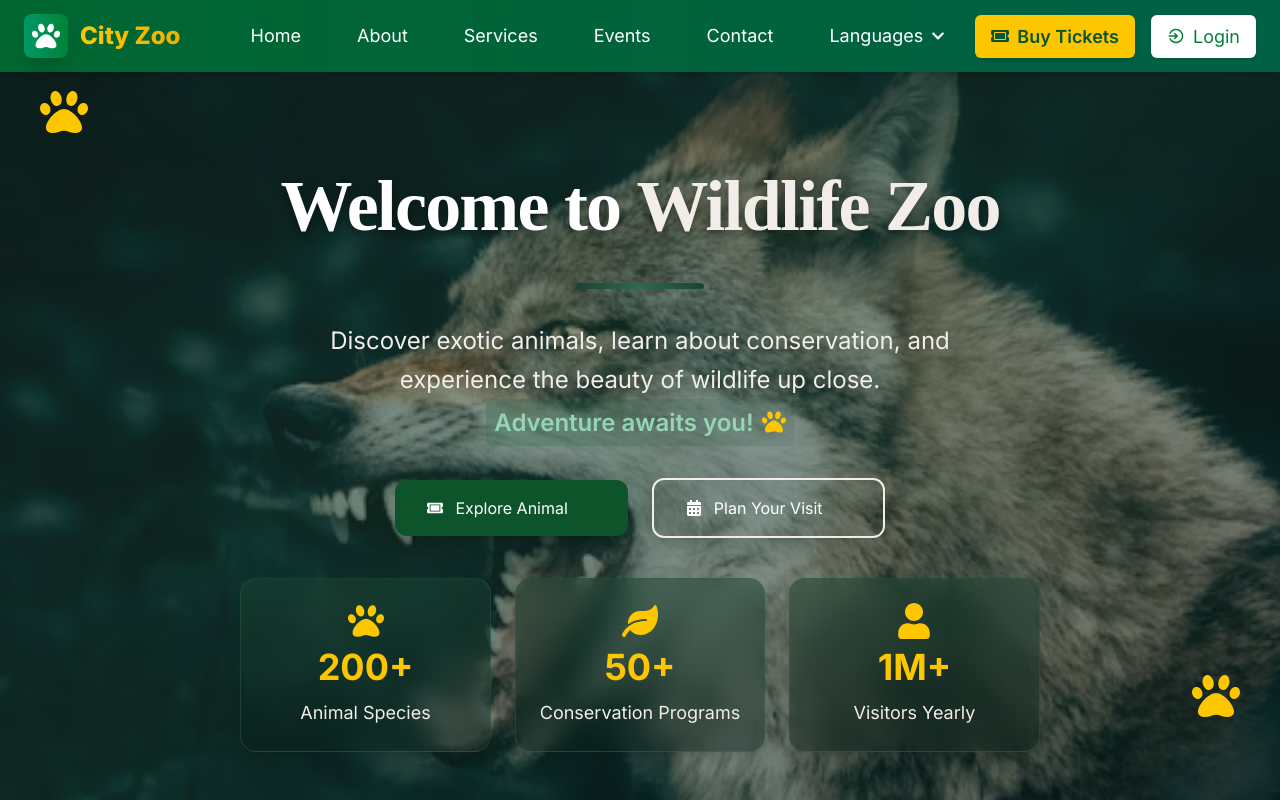
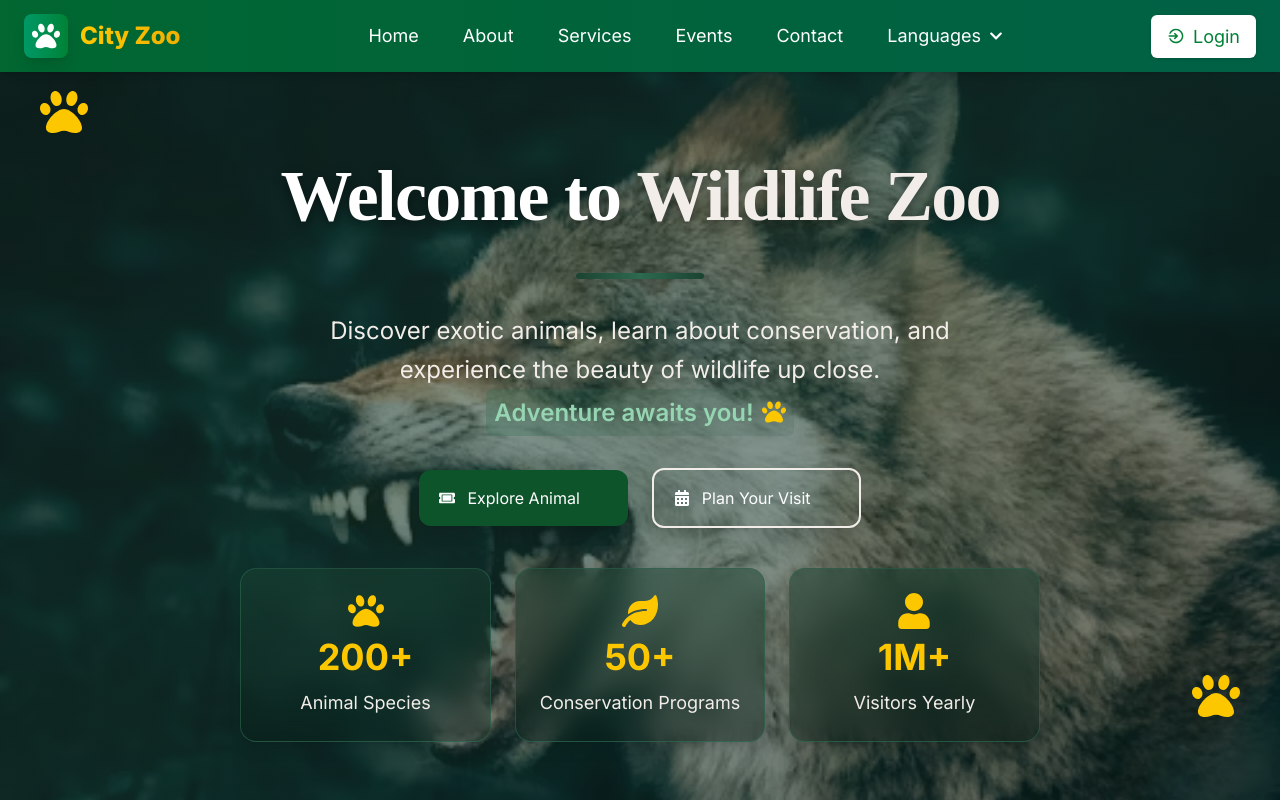
Before and after one commit to shakeel7521951/zoo, a React (Vite) app in the folder frontend/: page /contact in a window 1280 px wide. Shown: the top 800 px of the page. Built offline with nearby package versions, Linux system fonts and the light colour scheme; the HTML template or start-up script is replaced by a standard one.

Commit message:
some changing contact page

```diff
--- a/frontend/src/components/common/Navbar.jsx
+++ b/frontend/src/components/common/Navbar.jsx
@@ -61,7 +61,7 @@ const Navbar = () => {
 
             {/* Desktop Nav */}
             <div className="hidden lg:block">
-              <div className="ml-10 flex items-baseline space-x-6">
+              <div className="ml-10 flex items-baseline space-x-3">
                 {navItems.map((item, index) => (
                   <Link
                     key={index}
@@ -120,13 +120,13 @@ const Navbar = () => {
 
             {/* Desktop CTA */}
             <div className="hidden lg:flex items-center space-x-4">
-              <button
+              {/* <button
                 onClick={() => setShowModal(true)}
                 className="flex items-center text-[18px] px-4 py-2 bg-yellow-400 text-green-900 font-semibold rounded-md shadow-md hover:bg-yellow-500 transition-all duration-300 transform hover:-translate-y-1 hover:shadow-lg group"
               >
                 <FaTicketAlt className="mr-2 text-[18px] transform group-hover:scale-110 transition-transform duration-300" />
                 Buy Tickets
-              </button>
+              </button> */}
               <Link
                 to="/login"
                 className="flex items-center text-[18px] px-4 py-2 bg-white text-green-700 font-medium rounded-md shadow hover:bg-gray-100 transition-all duration-300 transform hover:-translate-y-1 hover:shadow-lg group"
@@ -192,7 +192,7 @@ const Navbar = () => {
             </div>
 
             <div className="pt-4 border-t border-green-600 mt-2">
-              <button
+              {/* <button
                 onClick={() => {
                   setIsOpen(false);
                   setShowModal(true);
@@ -200,7 +200,7 @@ const Navbar = () => {
                 className="flex items-center justify-center px-4 py-3 my-2 bg-yellow-400 text-green-900 font-semibold rounded-md shadow hover:bg-yellow-500 transition-colors duration-300 w-full"
               >
                 <FaTicketAlt className="mr-2" /> Buy Tickets
-              </button>
+              </button> */}
               <Link
                 to="/login"
                 className="flex items-center justify-center px-4 py-3 bg-white text-green-700 font-medium rounded-md shadow hover:bg-gray-100 transition-colors duration-300"
--- a/frontend/src/components/contact/ContactForm.jsx
+++ b/frontend/src/components/contact/ContactForm.jsx
@@ -45,7 +45,6 @@ export default function ContactForm() {
 
       {/* Heading */}
       <div className="text-center mb-12 sm:mb-16 relative" data-aos="fade-up">
-        <div className="absolute -top-6 sm:-top-8 left-1/2 transform -translate-x-1/2 w-20 sm:w-24 h-1 bg-gradient-to-r from-[#10291e] to-[#0e2c1f] rounded-full"></div>
         <h1
           className="text-3xl sm:text-4xl md:text-5xl font-bold mb-4 font-serif text-green-800"
           data-aos="fade-down"
@@ -230,11 +229,6 @@ export default function ContactForm() {
                   title: "Download Tickets",
                   description: "Access your zoo tickets",
                 },
-                // {
-                //   icon: FaComments,
-                //   title: "Animal & FAQs",
-                //   description: "Learn how you can support animals",
-                // },
                 {
                   icon: FaQuestionCircle,
                   title: "Visit FAQs",
--- a/frontend/src/components/contact/Hero.jsx
+++ b/frontend/src/components/contact/Hero.jsx
@@ -98,9 +98,9 @@ export default function Hero() {
           {/* Primary Button */}
           <button
             type="button"
-            className="relative bg-green-900 hover:bg-green-950 text-white px-6 py-3 sm:px-8 sm:py-4 rounded-xl shadow-lg hover:shadow-2xl hover:-translate-y-1 transition-all duration-300 group overflow-hidden flex items-center"
+            className="relative bg-green-900 hover:bg-green-950 text-white px-6 py-3 sm:px-5 sm:py-4 rounded-xl shadow-lg hover:shadow-2xl hover:-translate-y-1 transition-all duration-300 group overflow-hidden flex items-center"
           >
-            <div className="absolute inset-0 bg-gradient-to-r from-[#2D6A4F] to-[#1B4332] opacity-0 group-hover:opacity-100 transition-opacity duration-300" />
+            <div className="absolute inset-0 bg-gradient-to-r from-[#154b33] to-[rgb(27,67,50)] opacity-0 group-hover:opacity-100 transition-opacity duration-300" />
             <span className="relative z-10 whitespace-nowrap flex items-center">
               <FaTicketAlt className="mr-2 sm:mr-3 transform group-hover:scale-110 transition-transform duration-300" />
               Explore Animal
@@ -111,7 +111,7 @@ export default function Hero() {
           {/* Secondary Button */}
           <button
             type="button"
-            className="relative border-2 border-[#F2EDE9] text-white px-6 py-3 sm:px-8 sm:py-4 rounded-xl shadow-lg hover:-translate-y-1 transition-all duration-300 group overflow-hidden flex items-center"
+            className="relative border-2 border-[#F2EDE9] text-white px-6 py-3 sm:px-5 sm:py-4 rounded-xl shadow-lg hover:-translate-y-1 transition-all duration-300 group overflow-hidden flex items-center"
           >
             <div className="absolute inset-0 bg-white/5 backdrop-blur-sm opacity-0 group-hover:opacity-100 transition-opacity duration-300" />
             <span className="relative z-10 whitespace-nowrap flex items-center">
@@ -123,7 +123,7 @@ export default function Hero() {
         </div>
 
         {/* Stats */}
-        <div className="mt-10 grid grid-cols-1 md:grid-cols-3 gap-6 max-w-4xl mx-auto">
+        <div className="mt-10 pb-5 grid grid-cols-1 md:grid-cols-3 gap-6 max-w-4xl mx-auto">
           {[
             {
               number: "200+",
@@ -146,11 +146,14 @@ export default function Hero() {
           ].map((stat, index) => (
             <div
               key={index}
-              className="bg-gradient-to-b from-[#1B4332]/50 to-[#081C15]/40 p-6 rounded-2xl backdrop-blur-md border border-[#2D6A4F]/40 hover:border-[#95D5B2]/60 transition-all duration-500 group hover:-translate-y-2 shadow-lg hover:shadow-xl"
+              className="bg-gradient-to-b from-[#1B4332]/50 to-[#081C15]/40 p-6 rounded-2xl backdrop-blur-md border border-[#2D6A4F]/60 transition-all duration-500 group shadow-lg hover:shadow-xl group-hover:scale-105 group-hover:border-yellow-400"
               data-aos="fade-up"
               data-aos-delay={stat.delay}
             >
-              <div
+              <div className="absolute inset-0 rounded-2xl border border-transparent bg-gradient-to-r
+                          from-yellow-400/40 to-green-400/40 opacity-0
+                          group-hover:opacity-100 transition duration-500" />
+                           <div
                 className="flex justify-center mb-2"
                 data-aos="zoom-in"
                 data-aos-delay={stat.delay + 200}
--- a/frontend/src/components/contact/Map.jsx
+++ b/frontend/src/components/contact/Map.jsx
@@ -9,7 +9,6 @@ import {
   FaPaw,
   FaLeaf,
   FaClock,
-  FaPhone,
   FaTicketAlt,
   FaCar,
   FaBus,
@@ -21,13 +20,13 @@ export default function Map() {
     AOS.init({
       duration: 1000,
       once: true,
-      easing: 'ease-out-cubic'
+      easing: "ease-out-cubic"
     });
   }, []);
 
   const copyAddress = () => {
     navigator.clipboard.writeText("123 Wildlife Avenue, Melbourne VIC 3000");
-    // You can add a toast notification here if needed
+    // Optional: Add a toast notification here
   };
 
   return (
@@ -45,19 +44,19 @@ export default function Map() {
         <div className="text-center mb-16" data-aos="fade-up">
           <div className="inline-flex items-center justify-center mb-4 relative">
             <div className="w-16 h-1 bg-gradient-to-r from-transparent to-green-800 mr-4"></div>
-            <span className="text-lg font-semibold tracking-wider text-green-800 uppercase bg-green-100 px-4 py-2 rounded-full shadow-inner flex items-center gap-2 text-nowrap">
+            <span className="text-lg font-semibold tracking-wider text-green-800 uppercase bg-green-100 px-4 py-2 rounded-full shadow-inner flex items-center gap-2 whitespace-nowrap">
               <FaMap className="text-green-700" />
               Zoo Location
             </span>
             <div className="w-16 h-1 bg-gradient-to-r from-green-800 to-transparent ml-4"></div>
           </div>
-          <h2 className="text-4xl md:text-5xl font-bold text-green-800 font-serif ">
+          <h2 className="text-4xl md:text-5xl font-bold text-green-800 font-serif">
             Visit Our Wildlife Sanctuary
           </h2>
           <p className="mt-6 text-xl text-gray-600 max-w-3xl mx-auto leading-relaxed">
-            Explore a world of wildlife! Our zoo is open year-round and
-            located in the heart of the city. Come with your family and enjoy
-            the amazing animals, nature trails, and fun activities.
+            Explore a world of wildlife! Our zoo is open year-round and located
+            in the heart of the city. Come with your family and enjoy the amazing
+            animals, nature trails, and fun activities.
           </p>
         </div>
 
@@ -68,16 +67,15 @@ export default function Map() {
           data-aos-delay="200"
         >
           <div className="relative w-full h-80 md:h-96 group">
-            <div className="absolute inset-0 bg-gradient-to-br from-green-900/10 to-emerald-900/5 z-10 opacity-0 group-hover:opacity-100 transition-opacity duration-500"></div>
             <iframe
-              src="https://www.google.com/maps/embed?pb=!1m18!1m12!1m3!1d3151.8354345093746!2d144.95373531531766!3d-37.81627974202137!2m3!1f0!2f0!3f0!3m2!1i1024!2i768!4f13.1!3m3!1m2!1s0x6ad642af0f11fd81%3A0xf577cb3f2b6c3e0!2sMelbourne%20Zoo!5e0!3m2!1sen!2s!4v1635000000000!5m2!1sen!2s"
-              width="100%"
-              height="100%"
+              src="https://www.google.com/maps/embed?pb=!1m18!1m12!1m3!1d3151.838067837232!2d144.95100131531684!3d-37.78477917975753!2m3!1f0!2f0!3f0!3m2!1i1024!2i768!4f13.1!3m3!1m2!1s0x6ad65d55b0d9d8f5%3A0x5c70e3e865ec95bf!2sMelbourne%20Zoo!5e0!3m2!1sen!2sau!4v1704412100000!5m2!1sen!2sau"
+              width="600"
+              height="450"
+              style={{ border: 0 }}
               allowFullScreen
               loading="lazy"
-              className="absolute inset-0 transition-transform duration-700 group-hover:scale-105"
-              title="Zoo Location"
-              style={{ filter: "grayscale(0.2) contrast(1.1)" }}
+              referrerPolicy="no-referrer-when-downgrade"
+              className="w-full h-full"
             ></iframe>
           </div>
 
@@ -89,7 +87,9 @@ export default function Map() {
                   <FaMapMarkerAlt className="text-white text-xl" />
                 </div>
                 <div>
-                  <h3 className="text-2xl font-bold text-gray-900">Wildlife Zoo Park</h3>
+                  <h3 className="text-2xl font-bold text-gray-900">
+                    Wildlife Zoo Park
+                  </h3>
                   <p className="text-gray-600 mt-2 flex items-center gap-2">
                     <span className="w-2 h-2 bg-green-800 rounded-full"></span>
                     123 Wildlife Avenue
@@ -106,7 +106,7 @@ export default function Map() {
                   href="https://maps.google.com/?q=Melbourne+Zoo"
                   target="_blank"
                   rel="noopener noreferrer"
-                  className="w-full sm:w-auto px-6 py-3 bg-green-900 hover:bg-green-950 text-white rounded-xl font-semibold  transition-all duration-300 shadow-lg hover:shadow-xl hover:-translate-y-1 flex items-center justify-center gap-2 group"
+                  className="w-full sm:w-auto px-6 py-3 bg-green-900 hover:bg-green-950 text-white rounded-xl font-semibold transition-all duration-300 shadow-lg hover:shadow-xl hover:-translate-y-1 flex items-center justify-center gap-2 group"
                 >
                   <FaDirections className="text-yellow-300 group-hover:scale-110 transition-transform duration-300" />
                   Get Directions
@@ -121,38 +121,30 @@ export default function Map() {
                 </button>
               </div>
             </div>
-            {/* Additional Info */}
-            <div className="mt-6 pt-6 border-t border-green-200 grid grid-cols-1 md:grid-cols-3 gap-6">
-              {[
-                { icon: FaClock, label: "Opening Hours", value: "9:00 AM - 6:00 PM" },
-                { icon: FaPhoneAlt, label: "Contact", value: "+123 456 7890" },
-                { icon: FaTicketAlt, label: "Tickets", value: "Available Online" }
-              ].map((item, index) => (
-                <div key={index} className="text-center p-4 bg-white rounded-xl shadow-sm hover:shadow-md transition-shadow duration-300 group hover:-translate-y-1">
-                  <div className="flex justify-center mb-2">
-                    <item.icon className="text-2xl text-green-800 hover:text-green-900 transition-colors duration-300" />
-                  </div>
-                  <div className="text-sm text-gray-600">{item.label}</div>
-                  <div className="font-semibold text-green-800">{item.value}</div>
-                </div>
-              ))}
-            </div>
           </div>
         </div>
 
         {/* Transportation Info */}
-        <div className="mt-12 grid grid-cols-1 md:grid-cols-2 gap-8" data-aos="fade-up" data-aos-delay="400">
+        <div
+          className="mt-12 grid grid-cols-1 md:grid-cols-2 gap-8"
+          data-aos="fade-up"
+          data-aos-delay="400"
+        >
           <div className="bg-white p-6 rounded-2xl shadow-lg border border-green-100 transition-all duration-300 hover:shadow-xl hover:-translate-y-1">
             <h3 className="text-xl font-bold text-gray-900 mb-4 flex items-center gap-2">
               <FaCar className="text-green-800 text-xl" /> By Car
             </h3>
-            <p className="text-gray-600">Free parking available. Follow signs to Zoo parking area.</p>
+            <p className="text-gray-600">
+              Free parking available. Follow signs to Zoo parking area.
+            </p>
           </div>
           <div className="bg-white p-6 rounded-2xl shadow-lg border border-green-100 transition-all duration-300 hover:shadow-xl hover:-translate-y-1">
             <h3 className="text-xl font-bold text-gray-900 mb-4 flex items-center gap-2">
               <FaBus className="text-green-800 text-xl" /> Public Transport
             </h3>
-            <p className="text-gray-600">Bus routes 505 and 506 stop right outside the zoo entrance.</p>
+            <p className="text-gray-600">
+              Bus routes 505 and 506 stop right outside the zoo entrance.
+            </p>
           </div>
         </div>
       </div>
```
